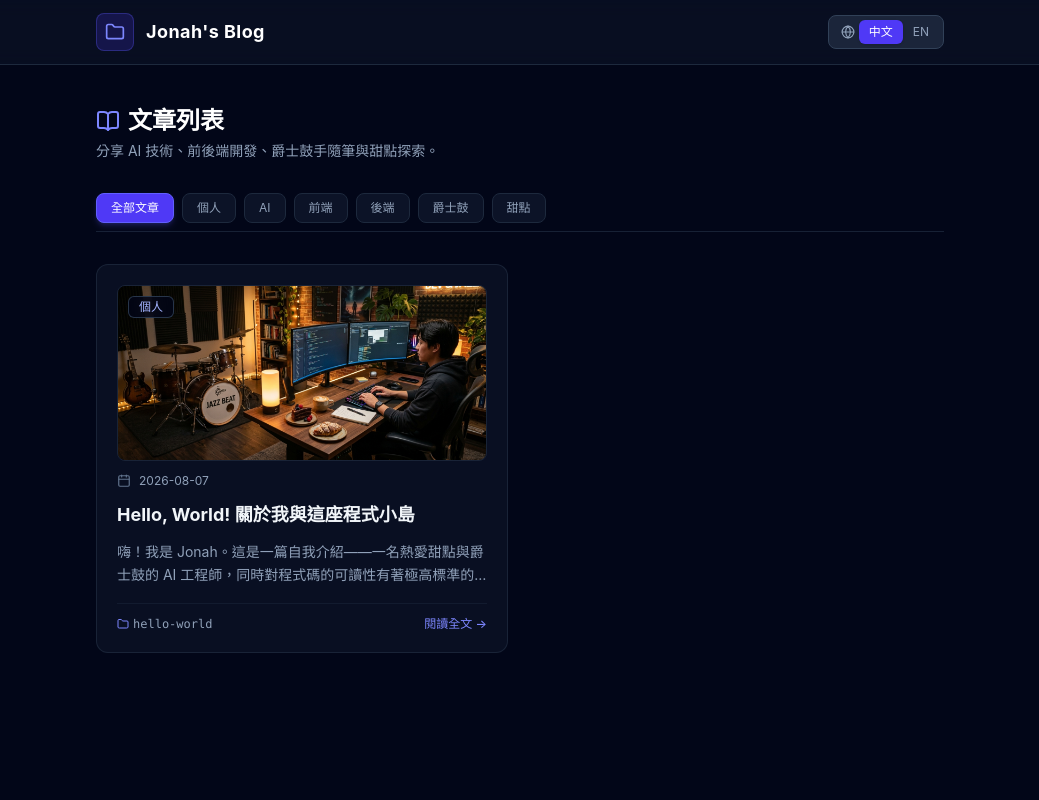
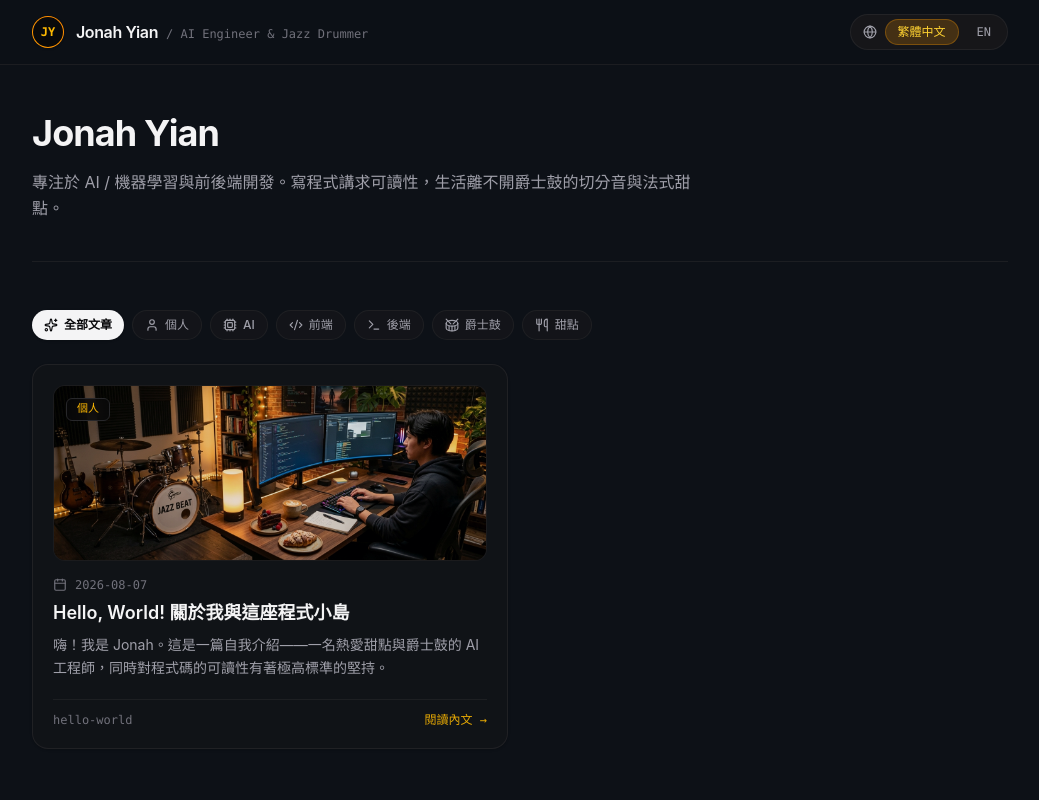
Before and after one commit to jonahyian/jonahyian.github.io, a React (Vite) app: page / in a window 1280 px wide. Shown: the top 800 px of the page, without its empty margins (120-1159 px from the left). Built offline with nearby package versions, Linux system fonts and the light colour scheme.

Commit message:
style: refactor UI from template AI style to clean minimalist editorial dark theme (#8)

```diff
--- a/src/App.jsx
+++ b/src/App.jsx
@@ -4,48 +4,45 @@ import remarkGfm from 'remark-gfm';
 import fm from 'front-matter';
 import { Prism as SyntaxHighlighter } from 'react-syntax-highlighter';
 import { vscDarkPlus } from 'react-syntax-highlighter/dist/esm/styles/prism';
-import { BookOpen, Calendar, Tag, ArrowLeft, Folder, Image as ImageIcon, Globe, Layers } from 'lucide-react';
+import { Calendar, Tag, ArrowLeft, Image as ImageIcon, Globe, Terminal, Drum, Utensils, Cpu, Code2, User, Sparkles } from 'lucide-react';
 
-// 使用 Vite 載入所有 .zh.md 與 .en.md 檔案的原始內容
 const markdownFiles = import.meta.glob('/src/content/posts/*/index.{zh,en}.md', { query: '?raw', import: 'default', eager: true });
 const imageFiles = import.meta.glob('/src/content/posts/*/*.{png,jpg,jpeg,webp,svg}', { eager: true });
 
-// 分類定義與對應名稱
+// 分類與圖示搭配（精緻有機設計）
 const CATEGORIES = [
-  { id: 'all', zh: '全部文章', en: 'All' },
-  { id: '個人', zh: '個人', en: 'Personal' },
-  { id: 'AI', zh: 'AI', en: 'AI' },
-  { id: '前端', zh: '前端', en: 'Frontend' },
-  { id: '後端', zh: '後端', en: 'Backend' },
-  { id: '爵士鼓', zh: '爵士鼓', en: 'Jazz Drums' },
-  { id: '甜點', zh: '甜點', en: 'Desserts' },
+  { id: 'all', zh: '全部文章', en: 'All', icon: Sparkles },
+  { id: '個人', zh: '個人', en: 'Personal', icon: User },
+  { id: 'AI', zh: 'AI', en: 'AI', icon: Cpu },
+  { id: '前端', zh: '前端', en: 'Frontend', icon: Code2 },
+  { id: '後端', zh: '後端', en: 'Backend', icon: Terminal },
+  { id: '爵士鼓', zh: '爵士鼓', en: 'Jazz Drums', icon: Drum },
+  { id: '甜點', zh: '甜點', en: 'Desserts', icon: Utensils },
 ];
 
-// UI 常數與多語言對應表
 const UI_TEXT = {
   zh: {
-    blogTitle: "Jonah's Blog",
-    allPosts: "文章列表",
+    blogTitle: "Jonah Yian",
+    blogSubtitle: "AI Engineer & Jazz Drummer",
+    allPosts: "最新文章",
     backToList: "返回文章列表",
     noCover: "無封面圖",
-    readMore: "閱讀全文",
-    subtitle: "分享 AI 技術、前後端開發、爵士鼓手隨筆與甜點探索。",
-    badge: "i18n & Category Enabled",
-    noPostsCategory: "此分類下暫無文章",
+    readMore: "閱讀內文",
+    bio: "專注於 AI / 機器學習與前後端開發。寫程式講求可讀性，生活離不開爵士鼓的切分音與法式甜點。",
+    noPostsCategory: "這個分類還沒有寫文章，敬請期待！",
   },
   en: {
-    blogTitle: "Jonah's Blog",
-    allPosts: "Posts",
-    backToList: "Back to Posts",
-    noCover: "No Cover Image",
-    readMore: "Read More",
-    subtitle: "Sharing thoughts on AI, Fullstack Dev, Jazz Drums, and Desserts.",
-    badge: "i18n & Category Enabled",
-    noPostsCategory: "No posts in this category yet",
+    blogTitle: "Jonah Yian",
+    blogSubtitle: "AI Engineer & Jazz Drummer",
+    allPosts: "Articles",
+    backToList: "Back to Articles",
+    noCover: "No Cover",
+    readMore: "Read Article",
+    bio: "Focused on AI/ML and fullstack engineering. Passionate about clean readable code, jazz drum grooves, and French pastry exploration.",
+    noPostsCategory: "No posts in this category yet. Stay tuned!",
   }
 };
 
-// 剖析 Markdown 與 Frontmatter
 const parsePosts = () => {
   const postsMap = { zh: [], en: [] };
 
@@ -65,7 +62,6 @@ const parsePosts = () => {
     const postObj = {
       slug,
       lang,
-      folderPath: `src/content/posts/${slug}/index.${lang}.md`,
       coverUrl,
       title: data.title || slug,
       date: data.date || '',
@@ -87,16 +83,13 @@ const parsePosts = () => {
 const allPostsMap = parsePosts();
 
 export default function App() {
-  const [lang, setLang] = useState('zh'); // 當前語言: 'zh' 或 'en'
-  const [selectedCategory, setSelectedCategory] = useState('all'); // 選擇的分類
+  const [lang, setLang] = useState('zh');
+  const [selectedCategory, setSelectedCategory] = useState('all');
   const [selectedSlug, setSelectedSlug] = useState(null);
 
   const t = UI_TEXT[lang];
-
-  // 取得當前語言的文章列表
   const currentPosts = allPostsMap[lang].length > 0 ? allPostsMap[lang] : allPostsMap.zh;
 
-  // 依分類過濾文章
   const filteredPosts = selectedCategory === 'all'
     ? currentPosts
     : currentPosts.filter(p => {
@@ -111,104 +104,118 @@ export default function App() {
   const selectedPost = currentPosts.find(p => p.slug === selectedSlug);
 
   return (
-    <div className="min-h-screen bg-slate-950 text-slate-100 font-sans selection:bg-indigo-500 selection:text-white">
-      {/* Header */}
-      <header className="border-b border-slate-800 bg-slate-900/50 backdrop-blur sticky top-0 z-50">
-        <div className="max-w-4xl mx-auto px-6 h-16 flex items-center justify-between">
-          <div className="flex items-center gap-3 cursor-pointer" onClick={() => { setSelectedSlug(null); setSelectedCategory('all'); }}>
-            <div className="p-2 rounded-lg bg-indigo-600/20 text-indigo-400 border border-indigo-500/30">
-              <Folder className="w-5 h-5" />
+    <div className="min-h-screen bg-[#0d1117] text-zinc-200 font-sans selection:bg-amber-500 selection:text-zinc-950">
+      {/* 頂部極簡導覽列 Header */}
+      <header className="border-b border-zinc-800/60 bg-[#0d1117]/80 backdrop-blur-md sticky top-0 z-50">
+        <div className="max-w-5xl mx-auto px-6 h-16 flex items-center justify-between">
+          <div
+            className="flex items-center gap-3 cursor-pointer group"
+            onClick={() => { setSelectedSlug(null); setSelectedCategory('all'); }}
+          >
+            <div className="w-8 h-8 rounded-full bg-gradient-to-tr from-amber-500 to-orange-400 p-[1px] shadow-sm">
+              <div className="w-full h-full bg-zinc-950 rounded-full flex items-center justify-center font-mono font-bold text-xs text-amber-400">
+                JY
               </div>
-            <span className="font-bold text-lg tracking-wide text-white">{t.blogTitle}</span>
+            </div>
+            <div>
+              <span className="font-semibold text-zinc-100 group-hover:text-amber-400 transition-colors tracking-tight">
+                {t.blogTitle}
+              </span>
+              <span className="hidden sm:inline-block ml-2 text-xs text-zinc-500 font-mono">
+                / {t.blogSubtitle}
+              </span>
+            </div>
           </div>
 
-          <div className="flex items-center gap-4">
-            {/* 語言切換按鈕 (i18n Switcher) */}
-            <div className="flex items-center bg-slate-800/90 rounded-lg p-1 border border-slate-700">
-              <Globe className="w-3.5 h-3.5 text-slate-400 ml-2 mr-1" />
+          {/* 語言切換選單 */}
+          <div className="flex items-center gap-1.5 bg-zinc-900/90 border border-zinc-800/80 p-1 rounded-full text-xs font-mono">
+            <Globe className="w-3.5 h-3.5 text-zinc-400 ml-2 mr-0.5" />
             <button
               onClick={() => setLang('zh')}
-                className={`px-2.5 py-1 text-xs rounded-md transition-colors ${
-                  lang === 'zh' ? 'bg-indigo-600 text-white font-medium shadow' : 'text-slate-400 hover:text-white'
+              className={`px-3 py-1 rounded-full transition-all ${
+                lang === 'zh' ? 'bg-amber-500/20 text-amber-300 font-medium border border-amber-500/30' : 'text-zinc-400 hover:text-zinc-200'
               }`}
             >
-                中文
+              繁體中文
             </button>
             <button
               onClick={() => setLang('en')}
-                className={`px-2.5 py-1 text-xs rounded-md transition-colors ${
-                  lang === 'en' ? 'bg-indigo-600 text-white font-medium shadow' : 'text-slate-400 hover:text-white'
+              className={`px-3 py-1 rounded-full transition-all ${
+                lang === 'en' ? 'bg-amber-500/20 text-amber-300 font-medium border border-amber-500/30' : 'text-zinc-400 hover:text-zinc-200'
               }`}
             >
               EN
             </button>
           </div>
         </div>
-        </div>
       </header>
 
-      {/* Main Content Area */}
-      <main className="max-w-4xl mx-auto px-6 py-10">
+      {/* 主要內容區域 */}
+      <main className="max-w-5xl mx-auto px-6 py-12">
         {selectedPost ? (
-          /* 單篇文章頁 */
-          <div className="space-y-6">
+          /* 單篇文章詳細內容 */
+          <div className="max-w-3xl mx-auto space-y-8">
             <button
               onClick={() => setSelectedSlug(null)}
-              className="inline-flex items-center text-sm text-slate-400 hover:text-indigo-400 transition-colors gap-2 group"
+              className="inline-flex items-center text-xs font-mono text-zinc-400 hover:text-amber-400 transition-colors gap-2 group"
             >
               <ArrowLeft className="w-4 h-4 group-hover:-translate-x-1 transition-transform" />
               {t.backToList}
             </button>
 
-            <div className="bg-slate-900/80 border border-slate-800 rounded-2xl p-8 space-y-6 shadow-xl">
-              <div className="space-y-3">
-                <div className="flex flex-wrap items-center gap-3 text-xs text-slate-400">
-                  <span className="flex items-center gap-1.5 bg-indigo-950/80 text-indigo-300 border border-indigo-800/60 px-2.5 py-1 rounded-md font-medium">
-                    <Layers className="w-3.5 h-3.5" />
+            <article className="space-y-8">
+              <header className="space-y-4 border-b border-zinc-800/80 pb-8">
+                <div className="flex items-center gap-3 text-xs font-mono">
+                  <span className="bg-amber-500/10 text-amber-400 border border-amber-500/20 px-2.5 py-1 rounded-md">
                     {selectedPost.category}
                   </span>
-                  <span className="flex items-center gap-1.5 bg-slate-800 px-2.5 py-1 rounded-md">
-                    <Calendar className="w-3.5 h-3.5 text-indigo-400" />
+                  <span className="text-zinc-500 flex items-center gap-1.5">
+                    <Calendar className="w-3.5 h-3.5" />
                     {selectedPost.date}
                   </span>
                 </div>
-                <h1 className="text-3xl font-extrabold text-white tracking-tight">{selectedPost.title}</h1>
-                <div className="flex flex-wrap gap-2">
-                  {selectedPost.tags?.map(tag => (
-                    <span key={tag} className="text-xs bg-slate-800/80 text-slate-300 border border-slate-700 px-2.5 py-1 rounded-md flex items-center gap-1">
-                      <Tag className="w-3 h-3 text-indigo-400" /> {tag}
+
+                <h1 className="text-3xl sm:text-4xl font-bold text-zinc-100 tracking-tight leading-tight">
+                  {selectedPost.title}
+                </h1>
+
+                {selectedPost.tags?.length > 0 && (
+                  <div className="flex flex-wrap gap-2 pt-1">
+                    {selectedPost.tags.map(tag => (
+                      <span key={tag} className="text-xs font-mono text-zinc-400 bg-zinc-900 border border-zinc-800 px-2.5 py-1 rounded-full flex items-center gap-1">
+                        <Tag className="w-3 h-3 text-zinc-500" /> {tag}
                       </span>
                     ))}
                   </div>
-              </div>
+                )}
+              </header>
 
               {selectedPost.coverUrl && (
-                <div className="overflow-hidden rounded-xl border border-slate-800">
-                  <img src={selectedPost.coverUrl} alt="Cover" className="w-full max-h-96 object-cover" />
+                <div className="rounded-2xl overflow-hidden border border-zinc-800/80 bg-zinc-900/50 shadow-2xl">
+                  <img src={selectedPost.coverUrl} alt="Cover" className="w-full max-h-[420px] object-cover" />
                 </div>
               )}
 
-              {/* 使用 react-markdown + SyntaxHighlighter 渲染正文 */}
-              <article className="prose prose-invert max-w-none border-t border-slate-800/80 pt-6 space-y-4">
+              <div className="prose prose-invert prose-zinc max-w-none text-zinc-300 leading-relaxed text-base space-y-4">
                 <ReactMarkdown
                   remarkPlugins={[remarkGfm]}
                   components={{
-                    h1: ({ node, ...props }) => <h1 className="text-2xl font-bold text-white mt-6 mb-4" {...props} />,
-                    h2: ({ node, ...props }) => <h2 className="text-xl font-bold text-slate-100 mt-5 mb-3 border-b border-slate-800 pb-2" {...props} />,
-                    h3: ({ node, ...props }) => <h3 className="text-lg font-semibold text-indigo-300 mt-4 mb-2" {...props} />,
-                    p: ({ node, ...props }) => <p className="text-slate-300 leading-relaxed text-base my-3" {...props} />,
-                    ul: ({ node, ...props }) => <ul className="list-disc list-inside space-y-1.5 text-slate-300 my-3" {...props} />,
-                    ol: ({ node, ...props }) => <ol className="list-decimal list-inside space-y-1.5 text-slate-300 my-3" {...props} />,
+                    h1: ({ node, ...props }) => <h1 className="text-2xl font-semibold text-zinc-100 mt-8 mb-4 border-b border-zinc-800 pb-2" {...props} />,
+                    h2: ({ node, ...props }) => <h2 className="text-xl font-semibold text-zinc-100 mt-6 mb-3" {...props} />,
+                    h3: ({ node, ...props }) => <h3 className="text-lg font-semibold text-amber-400 mt-5 mb-2" {...props} />,
+                    p: ({ node, ...props }) => <p className="text-zinc-300 leading-relaxed text-base my-4" {...props} />,
+                    ul: ({ node, ...props }) => <ul className="list-disc list-inside space-y-2 text-zinc-300 my-4 pl-2" {...props} />,
+                    ol: ({ node, ...props }) => <ol className="list-decimal list-inside space-y-2 text-zinc-300 my-4 pl-2" {...props} />,
                     blockquote: ({ node, ...props }) => (
-                      <blockquote className="border-l-4 border-indigo-500 bg-indigo-950/20 pl-4 py-2 my-4 rounded-r text-slate-300 italic" {...props} />
+                      <blockquote className="border-l-2 border-amber-500/80 bg-amber-500/5 pl-4 py-3 my-6 rounded-r-md text-zinc-300 italic" {...props} />
                     ),
                     code({ node, inline, className, children, ...props }) {
                       const match = /language-(\w+)/.exec(className || '');
                       const language = match ? match[1] : '';
                       return !inline && language ? (
-                        <div className="my-4 rounded-xl overflow-hidden border border-slate-800 shadow-2xl">
-                          <div className="bg-slate-900 px-4 py-1.5 text-xs text-slate-400 border-b border-slate-800 font-mono flex justify-between items-center">
-                            <span>{language.toUpperCase()}</span>
+                        <div className="my-6 rounded-xl overflow-hidden border border-zinc-800/90 shadow-xl bg-[#090d16]">
+                          <div className="bg-zinc-900/80 px-4 py-2 text-xs font-mono text-zinc-400 border-b border-zinc-800/80 flex justify-between items-center">
+                            <span className="text-amber-400/90 font-semibold">{language.toLowerCase()}</span>
                           </div>
                           <SyntaxHighlighter
                             style={vscDarkPlus}
@@ -217,8 +224,9 @@ export default function App() {
                             customStyle={{
                               margin: 0,
                               padding: '1.25rem',
-                              background: '#090d16',
-                              fontSize: '0.9rem',
+                              background: 'transparent',
+                              fontSize: '0.875rem',
+                              lineHeight: '1.6',
                             }}
                             {...props}
                           >
@@ -226,35 +234,37 @@ export default function App() {
                           </SyntaxHighlighter>
                         </div>
                       ) : (
-                        <code className="bg-slate-800 text-indigo-300 px-1.5 py-0.5 rounded font-mono text-sm border border-slate-700" {...props}>
+                        <code className="bg-zinc-800/80 text-amber-300/90 px-1.5 py-0.5 rounded font-mono text-sm border border-zinc-700/60" {...props}>
                           {children}
                         </code>
                       );
                     },
-                    hr: () => <hr className="border-slate-800 my-6" />
+                    hr: () => <hr className="border-zinc-800/80 my-8" />
                   }}
                 >
                   {selectedPost.content}
                 </ReactMarkdown>
+              </div>
             </article>
           </div>
-          </div>
         ) : (
-          /* 文章列表頁 (含分類過濾器) */
-          <div className="space-y-8">
-            <div>
-              <h2 className="text-2xl font-bold text-white flex items-center gap-2">
-                <BookOpen className="w-6 h-6 text-indigo-400" />
-                {t.allPosts}
-              </h2>
-              <p className="text-slate-400 text-sm mt-1">
-                {t.subtitle}
+          /* 首頁與文章列表 */
+          <div className="space-y-12">
+            {/* 個人簡介 Header Banner */}
+            <div className="border-b border-zinc-800/60 pb-10 space-y-4">
+              <h1 className="text-3xl sm:text-4xl font-bold tracking-tight text-zinc-100">
+                Jonah Yian
+              </h1>
+              <p className="text-zinc-400 max-w-2xl text-sm sm:text-base leading-relaxed">
+                {t.bio}
               </p>
             </div>
 
-            {/* 分類按鈕 Filter Bar */}
-            <div className="flex flex-wrap items-center gap-2 pb-2 border-b border-slate-800/80">
+            {/* 分類導覽 Filter Pills */}
+            <div className="space-y-6">
+              <div className="flex flex-wrap gap-2">
                 {CATEGORIES.map(cat => {
+                  const IconComp = cat.icon;
                   const catLabel = lang === 'en' ? cat.en : cat.zh;
                   const isSelected = selectedCategory === cat.id;
 
@@ -262,75 +272,86 @@ export default function App() {
                     <button
                       key={cat.id}
                       onClick={() => setSelectedCategory(cat.id)}
-                    className={`px-3.5 py-1.5 text-xs rounded-lg transition-all border ${
+                      className={`px-3 py-1.5 rounded-full text-xs font-medium transition-all flex items-center gap-1.5 ${
                         isSelected
-                        ? 'bg-indigo-600 text-white border-indigo-500 shadow-md shadow-indigo-500/20 font-medium'
-                        : 'bg-slate-900/80 text-slate-400 border-slate-800 hover:border-slate-700 hover:text-slate-200'
+                          ? 'bg-zinc-100 text-zinc-950 shadow-sm font-semibold'
+                          : 'bg-zinc-900/60 text-zinc-400 hover:text-zinc-200 hover:bg-zinc-800/60 border border-zinc-800/60'
                       }`}
                     >
+                      <IconComp className="w-3.5 h-3.5" />
                       {catLabel}
                     </button>
                   );
                 })}
               </div>
 
-            {/* 文章列表 */}
+              {/* 文章列表網格 (Clean Minimalist Cards) */}
               {filteredPosts.length > 0 ? (
                 <div className="grid gap-6 md:grid-cols-2">
                   {filteredPosts.map(post => (
-                  <div
+                    <article
                       key={post.slug}
                       onClick={() => setSelectedSlug(post.slug)}
-                    className="bg-slate-900/60 border border-slate-800/80 hover:border-indigo-500/50 rounded-xl p-5 flex flex-col justify-between cursor-pointer transition-all hover:shadow-lg hover:shadow-indigo-500/5 group"
+                      className="group cursor-pointer bg-zinc-900/40 hover:bg-zinc-900/70 border border-zinc-800/70 hover:border-zinc-700/80 rounded-2xl p-5 flex flex-col justify-between transition-all duration-200 shadow-sm"
                     >
-                    <div className="space-y-3">
+                      <div className="space-y-4">
                         {post.coverUrl ? (
-                        <div className="h-44 overflow-hidden rounded-lg border border-slate-800/80 relative">
-                          <img src={post.coverUrl} alt={post.title} className="w-full h-full object-cover group-hover:scale-105 transition-transform duration-300" />
-                          <span className="absolute top-2.5 left-2.5 bg-slate-950/80 backdrop-blur text-indigo-300 text-xs px-2.5 py-0.5 rounded-md border border-slate-700/80 font-medium">
+                          <div className="h-44 overflow-hidden rounded-xl bg-zinc-950 border border-zinc-800/60 relative">
+                            <img
+                              src={post.coverUrl}
+                              alt={post.title}
+                              className="w-full h-full object-cover group-hover:scale-105 transition-transform duration-500 opacity-90 group-hover:opacity-100"
+                            />
+                            <span className="absolute top-3 left-3 bg-zinc-950/80 backdrop-blur text-amber-400 text-[11px] font-mono px-2.5 py-0.5 rounded-md border border-zinc-800">
                               {post.category}
                             </span>
                           </div>
                         ) : (
-                        <div className="h-28 bg-slate-950/60 rounded-lg border border-slate-800/50 flex flex-col items-center justify-center text-slate-600 gap-1">
-                          <ImageIcon className="w-6 h-6" />
-                          <span className="text-xs">{t.noCover}</span>
+                          <div className="h-28 bg-zinc-950/40 rounded-xl border border-zinc-800/40 flex flex-col items-center justify-center text-zinc-600 gap-1">
+                            <ImageIcon className="w-5 h-5 text-zinc-600" />
+                            <span className="text-xs font-mono">{t.noCover}</span>
                           </div>
                         )}
 
-                      <div className="flex items-center gap-2 text-xs text-slate-400">
-                        <Calendar className="w-3.5 h-3.5 text-slate-500" />
+                        <div className="space-y-2">
+                          <div className="flex items-center gap-2 text-xs font-mono text-zinc-500">
+                            <Calendar className="w-3.5 h-3.5" />
                             <span>{post.date}</span>
                           </div>
 
-                      <h3 className="text-lg font-bold text-slate-100 group-hover:text-indigo-400 transition-colors line-clamp-2">
+                          <h3 className="text-lg font-semibold text-zinc-100 group-hover:text-amber-400 transition-colors line-clamp-2 leading-snug">
                             {post.title}
                           </h3>
-                      <p className="text-slate-400 text-sm line-clamp-2 leading-relaxed">
+
+                          <p className="text-zinc-400 text-xs sm:text-sm line-clamp-2 leading-relaxed">
                             {post.summary}
                           </p>
                         </div>
+                      </div>
 
-                    <div className="mt-4 pt-3 border-t border-slate-800/50 flex items-center justify-between text-xs text-slate-500">
-                      <span className="font-mono text-slate-400 flex items-center gap-1">
-                        <Folder className="w-3 h-3 text-indigo-400" />
-                        {post.slug}
-                      </span>
-                      <span className="text-indigo-400 font-medium group-hover:translate-x-1 transition-transform inline-flex items-center gap-1">
+                      <div className="mt-5 pt-3 border-t border-zinc-800/60 flex items-center justify-between text-xs font-mono text-zinc-500">
+                        <span>{post.slug}</span>
+                        <span className="text-amber-400/90 font-medium group-hover:translate-x-1 transition-transform inline-flex items-center gap-1">
                           {t.readMore} &rarr;
                         </span>
                       </div>
-                  </div>
+                    </article>
                   ))}
                 </div>
               ) : (
-              <div className="text-center py-16 bg-slate-900/40 rounded-xl border border-slate-800/60 text-slate-500">
+                <div className="text-center py-20 bg-zinc-900/30 rounded-2xl border border-zinc-800/60 text-zinc-500 text-sm font-mono">
                   <p>{t.noPostsCategory}</p>
                 </div>
               )}
             </div>
+          </div>
         )}
       </main>
+
+      {/* 頁腳 Footer */}
+      <footer className="border-t border-zinc-800/60 mt-20 py-8 text-center text-xs font-mono text-zinc-600">
+        <p>© 2026 Jonah Yian. Crafted with React, Vite & Tailwind CSS.</p>
+      </footer>
     </div>
   );
 }
```
Lines whose indentation alone changed are shown as unchanged.
